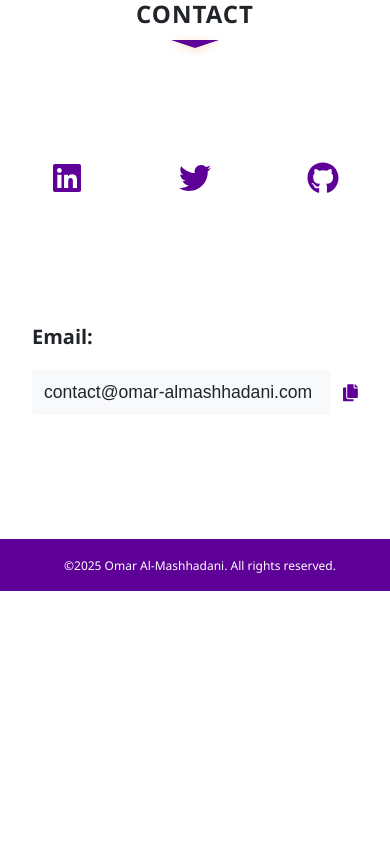
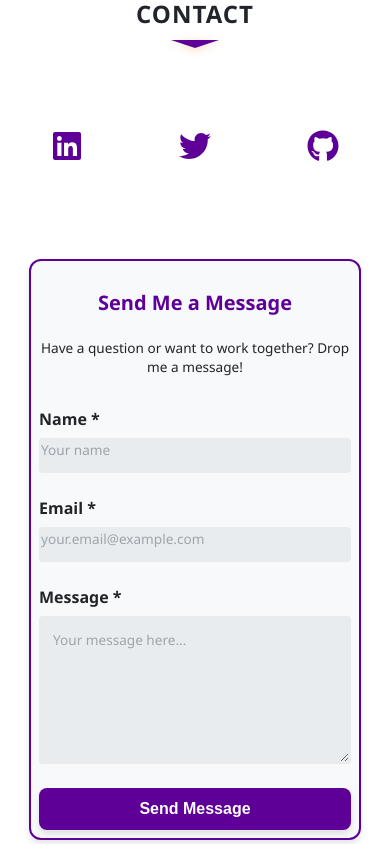
Before and after one commit to omarome/portfolio, a React (Create React App) app: page / in a window 390 px wide. Shown: the part 7080-7924 px from the top of the page. Before the commit the page ends 7671 px from the top, so only its background shows below. Built offline with nearby package versions, Linux system fonts and the light colour scheme.

Commit message:
contact form with style adjustment

```diff
--- a/public/index.html
+++ b/public/index.html
@@ -44,6 +44,14 @@
   </head>
   <body>
     <noscript>You need to enable JavaScript to run this app.</noscript>
+
+    <!-- Netlify Forms - Hidden form for detection -->
+    <form name="contact" netlify netlify-honeypot="bot-field" hidden>
+      <input type="text" name="name" />
+      <input type="email" name="email" />
+      <textarea name="message"></textarea>
+    </form>
+
     <div id="root"></div>
     <!--
       This HTML file is a template.
--- a/src/components/Contact.js
+++ b/src/components/Contact.js
@@ -1,5 +1,5 @@
 import React, { useState } from 'react';
-import { FaLinkedin, FaTwitter, FaGithub, FaCopy } from 'react-icons/fa';
+import { FaLinkedin, FaTwitter, FaGithub, FaCopy, FaArrowCircleDown } from 'react-icons/fa';
 import { motion } from 'motion/react';
 import { useInView } from 'react-intersection-observer';
 import '../style/Contact.css';
@@ -30,9 +30,17 @@ const contactItems = [
 
 const Contact = () => {
   const [copySuccess, setCopySuccess] = useState('');
-    const [ref, inView] = useInView({
-      threshold: 0.1,
-    });
+  const [formData, setFormData] = useState({
+    name: '',
+    email: '',
+    message: ''
+  });
+  const [formStatus, setFormStatus] = useState('');
+  const [isSubmitting, setIsSubmitting] = useState(false);
+
+  const [ref, inView] = useInView({
+    threshold: 0.1,
+  });
 
 const contactVariants = {
   hidden: { opacity: 0, y: 50 },
@@ -43,6 +51,43 @@ const handleCopy = (text) => {
   navigator.clipboard.writeText(text);
   setCopySuccess('Copied Successfully!');
   setTimeout(() => setCopySuccess(''), 3000);
+};
+
+const handleInputChange = (e) => {
+  const { name, value } = e.target;
+  setFormData(prev => ({
+    ...prev,
+    [name]: value
+  }));
+};
+
+const handleSubmit = async (e) => {
+  e.preventDefault();
+  setIsSubmitting(true);
+  setFormStatus('');
+
+  try {
+    const response = await fetch('/', {
+      method: 'POST',
+      headers: { 'Content-Type': 'application/x-www-form-urlencoded' },
+      body: new URLSearchParams({
+        'form-name': 'contact',
+        ...formData
+      }).toString()
+    });
+
+    if (response.ok) {
+      setFormStatus('success');
+      setFormData({ name: '', email: '', message: '' });
+      setTimeout(() => setFormStatus(''), 5000);
+    } else {
+      setFormStatus('error');
+    }
+  } catch (error) {
+    setFormStatus('error');
+  } finally {
+    setIsSubmitting(false);
+  }
 };
 
   return (
@@ -67,10 +112,101 @@ const handleCopy = (text) => {
           </motion.div>
         ))}
       </div>
+       {/* Contact Form Section */}
+       <motion.div
+          className="contact-form-container"
+          ref={ref}
+          initial="hidden"
+          animate={inView ? 'visible' : 'hidden'}
+          variants={contactVariants}
+        >
+          <h3 className='form-title'>Send Me a Message</h3>
+          <p className='form-description'>Have a question or want to work together? Drop me a message!</p>
+
+          <form
+            name="contact"
+            method="POST"
+            data-netlify="true"
+            data-netlify-honeypot="bot-field"
+            onSubmit={handleSubmit}
+            className='contact-form'
+          >
+            {/* Hidden fields for Netlify */}
+            <input type="hidden" name="form-name" value="contact" />
+            <p hidden>
+              <label>
+                Don't fill this out: <input name="bot-field" />
+              </label>
+            </p>
+
+            <div className='form-group'>
+              <label htmlFor='name'>Name *</label>
+              <input
+                type='text'
+                id='name'
+                name='name'
+                value={formData.name}
+                onChange={handleInputChange}
+                required
+                placeholder='Your name'
+                disabled={isSubmitting}
+              />
+            </div>
+
+            <div className='form-group'>
+              <label htmlFor='contact-email'>Email *</label>
+              <input
+                type='email'
+                id='contact-email'
+                name='email'
+                value={formData.email}
+                onChange={handleInputChange}
+                required
+                placeholder='your.email@example.com'
+                disabled={isSubmitting}
+              />
+            </div>
+
+            <div className='form-group'>
+              <label htmlFor='message'>Message *</label>
+              <textarea
+                id='message'
+                name='message'
+                value={formData.message}
+                onChange={handleInputChange}
+                required
+                placeholder='Your message here...'
+                rows='5'
+                disabled={isSubmitting}
+              />
+            </div>
+
+            <button
+              type='submit'
+              className='submit-button'
+              disabled={isSubmitting}
+            >
+              {isSubmitting ? 'Sending...' : 'Send Message'}
+            </button>
+
+            {formStatus === 'success' && (
+              <div className='form-message success'>
+                ✓ Message sent successfully! I'll get back to you soon.
+              </div>
+            )}
+
+            {formStatus === 'error' && (
+              <div className='form-message error'>
+                ✗ Oops! Something went wrong. Please try again or email me directly.
+              </div>
+            )}
+          </form>
+        </motion.div>
       <div className='contact-info'>
-        <label htmlFor='email'>Email:</label>
+      <label htmlFor='email'>Or Copy My Email  <FaArrowCircleDown className='down-arrow-icon'></FaArrowCircleDown></label>
         <div className='copy-container'>
-          <input type='text' id='email' value='contact@omar-almashhadani.com' readOnly onClick={(e) => e.target.select()} />
+
+        <input type='text' id='email' value='contact@omar-almashhadani.com' readOnly onClick={(e) => e.target.select()} />
           <FaCopy className='copy-icon' onClick={() => handleCopy('contact@omar-almashhadani.com')} />
         </div>
         </div>
--- a/src/style/Contact.css
+++ b/src/style/Contact.css
@@ -41,7 +41,7 @@
 
 /* Theme-specific minimal overrides (outside media queries) */
 [data-theme="dark"] .contact-info label {
-  color: var(--text-light);
+  color: var(--text-primary);
 }
 
 [data-theme="light"] .contact-info input {
@@ -151,6 +151,169 @@
   transform: translateY(-1px);
 }
 
+/* Contact Form Styles */
+.contact-form-container {
+  display: flex;
+  flex-direction: column;
+  align-items: center;
+  max-width: 50%;
+  width: 100%;
+  margin: var(--space-16) auto;
+  padding: var(--space-10);
+  background: var(--background-secondary);
+  border-radius: var(--radius-lg);
+  border: 2px solid var(--primary-color);
+  box-shadow: var(--shadow-md);
+}
+
+.form-title {
+  color: var(--primary-color);
+  font-size: var(--font-size-2xl);
+  font-weight: var(--font-weight-bold);
+  margin-bottom: var(--space-2);
+  text-align: center;
+}
+
+.form-description {
+  color: var(--text-primary);
+  font-size: var(--font-size-base);
+  margin-bottom: var(--space-8);
+  text-align: center;
+}
+
+[data-theme="dark"] .form-description {
+  color: var(--text-light);
+}
+
+.contact-form {
+  width: 100%;
+}
+
+.form-group {
+  display: flex;
+  flex-direction: column;
+  margin-bottom: var(--space-6);
+}
+
+.form-group label {
+  color: var(--text-primary);
+  font-weight: var(--font-weight-semibold);
+  font-size: var(--font-size-base);
+  margin-bottom: var(--space-2);
+}
+
+[data-theme="dark"] .form-group label {
+  color: var(--text-light);
+}
+
+.form-group input,
+.form-group textarea {
+  padding: var(--space-3);
+  border: 2px solid var(--background-tertiary);
+  border-radius: var(--radius-sm);
+  background: var(--background-tertiary);
+  color: var(--text-primary);
+  font-size: var(--font-size-base);
+  font-family: inherit;
+  transition: var(--transition-normal);
+}
+
+[data-theme="dark"] .form-group input,
+[data-theme="dark"] .form-group textarea {
+  color: var(--text-light);
+}
+
+.form-group input:focus,
+.form-group textarea:focus {
+  outline: none;
+  border-color: var(--primary-color);
+  background: var(--background-primary);
+}
+
+.form-group input::placeholder,
+.form-group textarea::placeholder {
+  color: var(--text-secondary);
+  opacity: 0.6;
+}
+
+.form-group textarea {
+  resize: vertical;
+  min-height: 120px;
+}
+
+.submit-button {
+  width: 100%;
+  padding: var(--space-4) var(--space-8);
+  background-color: var(--primary-color);
+  color: var(--text-white);
+  font-size: var(--font-size-lg);
+  font-weight: var(--font-weight-bold);
+  border: none;
+  border-radius: var(--radius-md);
+  cursor: pointer;
+  transition: var(--transition-normal);
+  box-shadow: var(--shadow-md);
+}
+
+.submit-button:hover:not(:disabled) {
+  background-color: var(--primary-hover);
+  transform: translateY(-2px);
+  box-shadow: var(--shadow-glow-hover);
+}
+
+/* Light theme: hover changes to black background with white text (matching scroll-to-top button) */
+[data-theme="light"] .submit-button:hover:not(:disabled) {
+  background-color: var(--color-black);
+  color: var(--text-white);
+}
+
+/* Dark theme: hover changes to silver background with black text (matching scroll-to-top button) */
+[data-theme="dark"] .submit-button:hover:not(:disabled) {
+  background-color: var(--text-primary);
+  color: var(--color-black);
+}
+
+.submit-button:active:not(:disabled) {
+  transform: translateY(0);
+}
+
+.submit-button:disabled {
+  opacity: 0.6;
+  cursor: not-allowed;
+}
+
+.form-message {
+  margin-top: var(--space-6);
+  padding: var(--space-4);
+  border-radius: var(--radius-sm);
+  text-align: center;
+  font-weight: var(--font-weight-semibold);
+  animation: slideDown 0.3s ease-out;
+}
+
+.form-message.success {
+  background: rgba(121, 149, 79, 0.2);
+  border: 2px solid rgba(121, 149, 79, 0.5);
+  color: #79954f;
+}
+
+.form-message.error {
+  background: rgba(220, 53, 69, 0.2);
+  border: 2px solid rgba(220, 53, 69, 0.5);
+  color: #dc3545;
+}
+
+@keyframes slideDown {
+  from {
+    opacity: 0;
+    transform: translateY(-10px);
+  }
+  to {
+    opacity: 1;
+    transform: translateY(0);
+  }
+}
+
 @media (max-width: 600px) {
   .title {
     padding: var(--space-2) var(--space-4);
@@ -168,8 +331,8 @@
     display: inline-flex;
     justify-content: center;
     flex-direction: row;
-    margin: var(--space-8) 0 var(--space-8) 0;
-    padding-bottom: var(--space-8);
+    margin: 0;
+    padding-bottom: 0;
   }
   .contact-icon-style {
     padding: var(--space-6);
@@ -214,4 +377,32 @@
     padding: var(--space-3) var(--space-6);
     font-size: var(--font-size-base);
   }
+
+  /* Contact Form Mobile Styles */
+  .contact-form-container {
+    padding: var(--space-2);
+    max-width: 80%;
+  }
+
+  .form-title {
+    font-size: var(--font-size-xl);
+  }
+
+  .form-description {
+    font-size: var(--font-size-sm);
+  }
+
+  .form-group input {
+    font-size: var(--font-size-sm);
+    padding: 0 0 var(--space-3) 0;
+  }
+
+  .form-group textarea {
+    font-size: var(--font-size-sm);
+  }
+
+  .submit-button {
+    font-size: var(--font-size-base);
+    padding: var(--space-3) var(--space-6);
+  }
 }
--- a/src/style/ScrollToTop.css
+++ b/src/style/ScrollToTop.css
@@ -27,15 +27,20 @@
 /* Dark theme: hover changes to text-primary background with black arrow */
 [data-theme="dark"] .scroll-to-top:hover {
   background-color: var(--text-primary);
-  color: #000000;
+  color: var(--color-black);
 }
 
 .scroll-to-top:active {
   transform: scale(0.95);
 }
 
-/* Light theme: ensure arrow is visible */
+/* Light theme: ensure arrow is visible and black hover */
 [data-theme="light"] .scroll-to-top {
+  color: var(--text-white);
+}
+
+[data-theme="light"] .scroll-to-top:hover {
+  background-color: var(--color-black);
   color: var(--text-white);
 }
 
--- a/src/style/design-system.css
+++ b/src/style/design-system.css
@@ -20,6 +20,9 @@
   --text-muted: #808080;
   --text-white: #ffffff;
   --text-light: #f0f0f0;
+
+  --color-black: #000000;
+  --color-white: #ffffff;
 
   --accent-color: #FFC96B;
   --accent-purple: #774e90;
```
